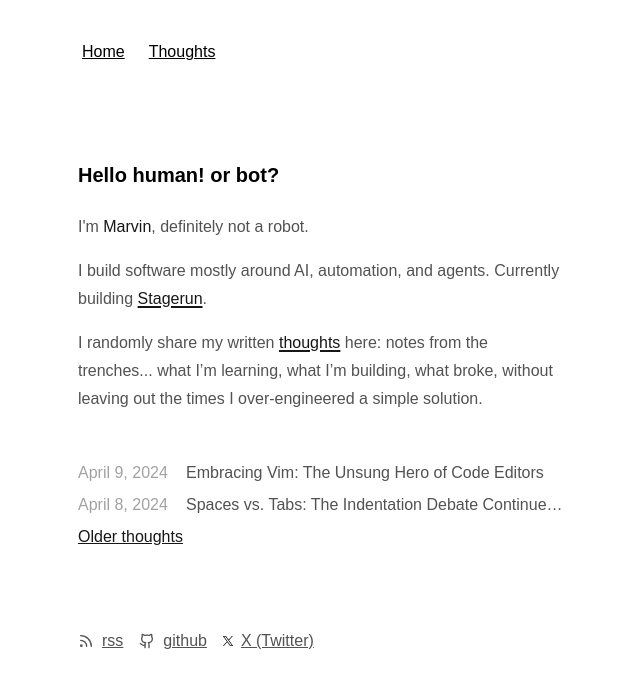
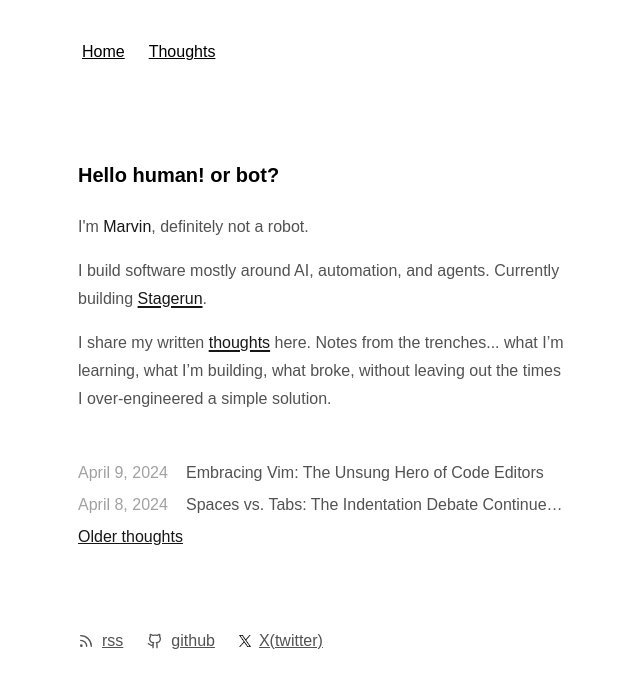
Before and after one commit to marvinified/bytode.dev, a Next.js app: page / in a window 1280 px wide. Shown: the top 688 px of the page, without its empty margins (318-958 px from the left). Built offline with nearby package versions, Linux system fonts and the light colour scheme; a web font is replaced by a local one.

Commit message:
Refactor text in page and update footer styles: clarify written thoughts description and adjust footer layout for better spacing.

```diff
--- a/app/components/footer.tsx
+++ b/app/components/footer.tsx
@@ -4,7 +4,7 @@ import Image from 'next/image'
 export default function Footer() {
   return (
     <footer className="mb-16">
-      <ul className="font-sm mt-8 flex flex-col space-x-0 space-y-2 text-neutral-600 md:flex-row md:space-x-4 md:space-y-0">
+      <ul className="font-sm mt-8 flex flex-col space-x-0 space-y-2 text-neutral-600 md:flex-row md:space-x-6 md:space-y-0">
         <li>
           <a
             className="flex items-center transition-all hover:text-neutral-800 underline"
@@ -34,8 +34,8 @@ export default function Footer() {
             target="_blank"
             href="https://x.com/bytode"
           >
-            <Image src="/images/x.png" alt="X (Twitter)" width={10} height={10} />
-            <p className="ml-2">X (Twitter)</p>
+            <Image src="/images/x.png" alt="X (Twitter)" width={12} height={12} />
+            <p className="ml-2">X(twitter)</p>
           </a>
         </li>
       </ul>
--- a/app/page.tsx
+++ b/app/page.tsx
@@ -15,7 +15,7 @@ export default function Page() {
         </p>
 
         <p>
-          I randomly share my written <a href="/thoughts">thoughts</a> here: notes from the trenches... what I’m learning, what I’m building,  what broke, without leaving out the times I over-engineered a simple solution.
+          I share my written <a href="/thoughts">thoughts</a> here. Notes from the trenches... what I’m learning, what I’m building,  what broke, without leaving out the times I over-engineered a simple solution.
         </p>
       </div>
       <div className="my-12">
```
